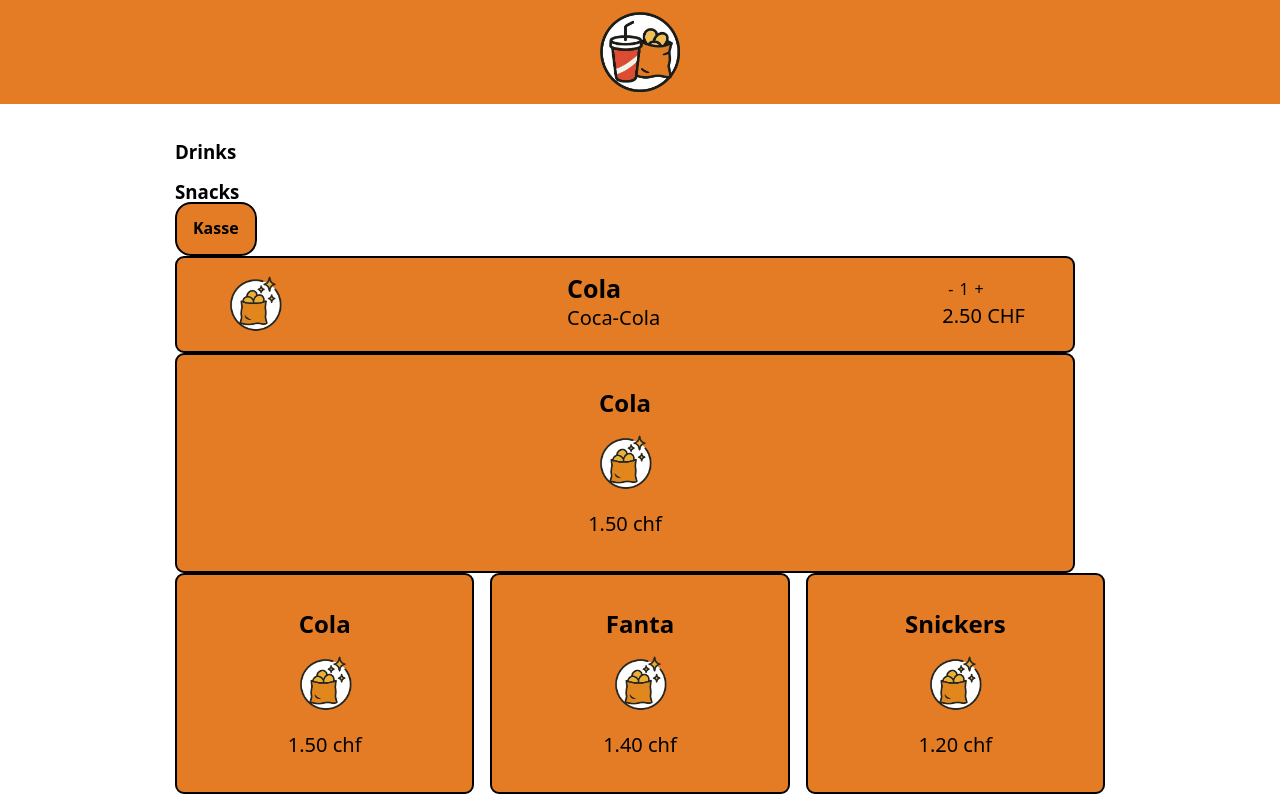
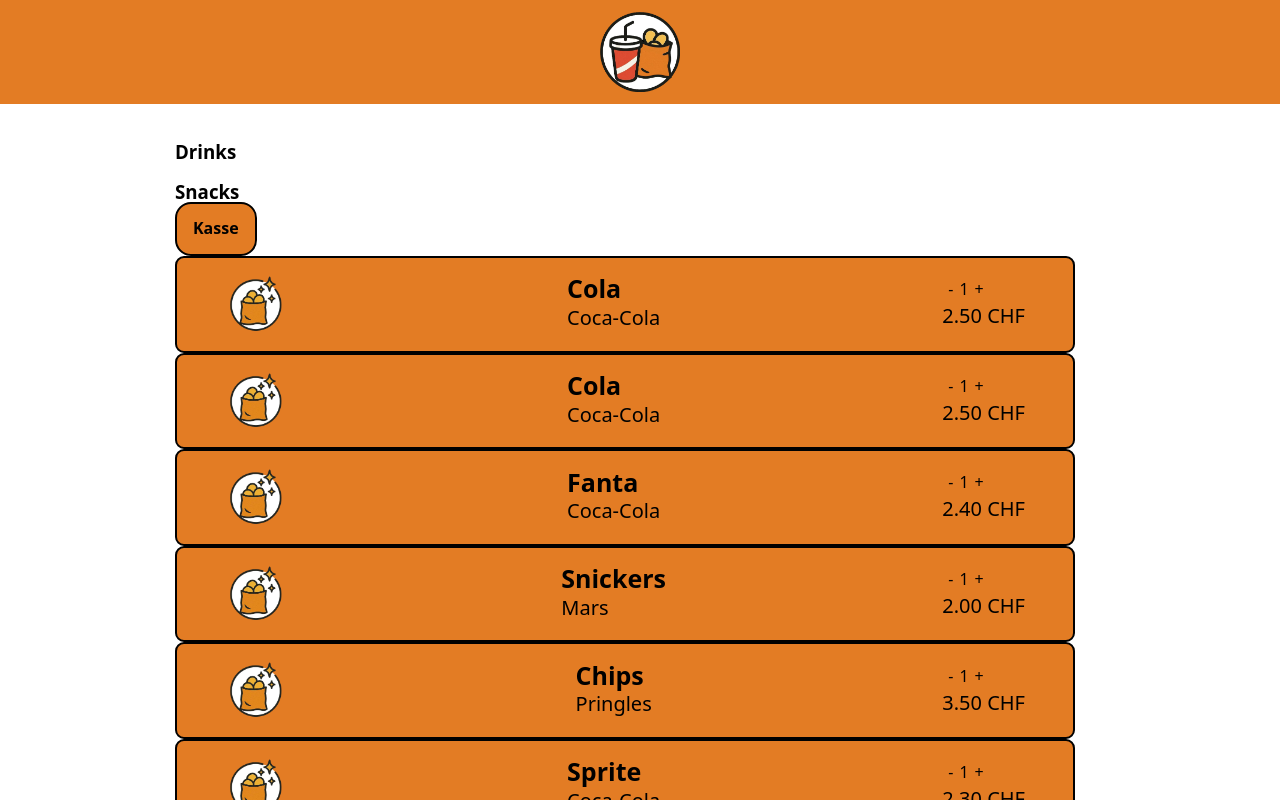
Before and after one commit to mimospychala/backend-GLAB, a React (Vite) app in the folder frontend/: page /componets in a window 1280 px wide. Shown: the top 800 px of the page. Built offline with nearby package versions, Linux system fonts and the light colour scheme.

Commit message:
Finished ShoppingCartCards

```diff
--- a/frontend/src/components/ShoppingCartCard.module.css
+++ b/frontend/src/components/ShoppingCartCard.module.css
@@ -24,8 +24,6 @@ article {
         width: 80px;
         height: auto
     }
-
-
 }
 
 .smallButton{
--- /dev/null
+++ b/frontend/src/components/ShoppingCartCards.jsx
@@ -0,0 +1,13 @@
+import ShoppingCartCard from "./ShoppingCartCard";
+import styles from "./ShoppingCartCards.module.css"
+
+export default function ShoppingCartCards({products}){
+    return(
+        <>
+            <div className={styles.parent}>
+                {products.map((product => <ShoppingCartCard product={product}/>))}
+            </div>
+
+        </>
+    )
+}
--- a/frontend/src/routes/ComponetRoute.jsx
+++ b/frontend/src/routes/ComponetRoute.jsx
@@ -4,6 +4,7 @@ import ShoppingCartCard from "@/components/ShoppingCartCard"
 import ProductCard from "@/components/ProductCard"
 import ProductCards from "@/components/ProductCards"
 import Button from "@/components/Button"
+import ShoppingCartCards from "@/components/ShoppingCartCards"
 
 export default function ComponetRoute() {
     return (
@@ -11,8 +12,10 @@ export default function ComponetRoute() {
             <SideBar />
             <Button>Kasse</Button>
             <ShoppingCartCard product={product[0]} />
+            <ShoppingCartCards products={product}/>
             <ProductCard product={product[0]}/>
             <ProductCards products={product}/>
+
         </>
     )
 }
```
Also changed, not shown: frontend/src/components/ShoppingCartCards.module.css (added).
